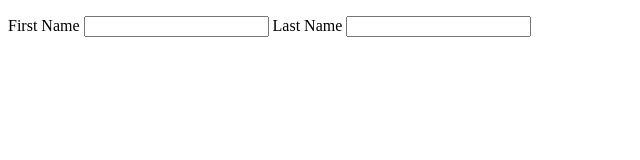
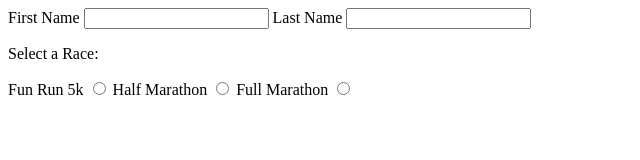
Before and after one commit to kervyntan/The-Web-Developer-Bootcamp, a plain HTML site: page index.html in a window 1280 px wide. Shown: the whole page, without its empty margins (0-640 px from the left). Drawn offline with Linux system fonts and the light colour scheme.

Commit message:
Added Radio Buttons to form

```diff
--- a/index.html
+++ b/index.html
@@ -6,14 +6,31 @@
   </head>
   <body>
     <form action="/dummy">
-      <p>
+      <div class= "name">
         <label for="first-name"> First Name </label>
         <input type="text" name="name" id="first-name" required>
 
         <label for="last-name"> Last Name </label>
         <input type="text" name="name" id="last-name" required>
 
-        </p>
+        </div>
+
+        <div class="select">
+          <p> Select a Race: </p>
+          </div>
+
+          <div class="run-options">
+            <label for="Fun Run"> Fun Run 5k </label>
+            <input type="radio" name="radio" id="Fun Run">
+
+            <label for="half-marathon"> Half Marathon </label>
+            <input type="radio" name="radio" id="half-marathon">
+
+            <label for="full-marathon"> Full Marathon </label>
+            <input type="radio" name="radio" id="full-marathon">
+
+            </div>
+
       </form>
   </body>
 </html>
```
